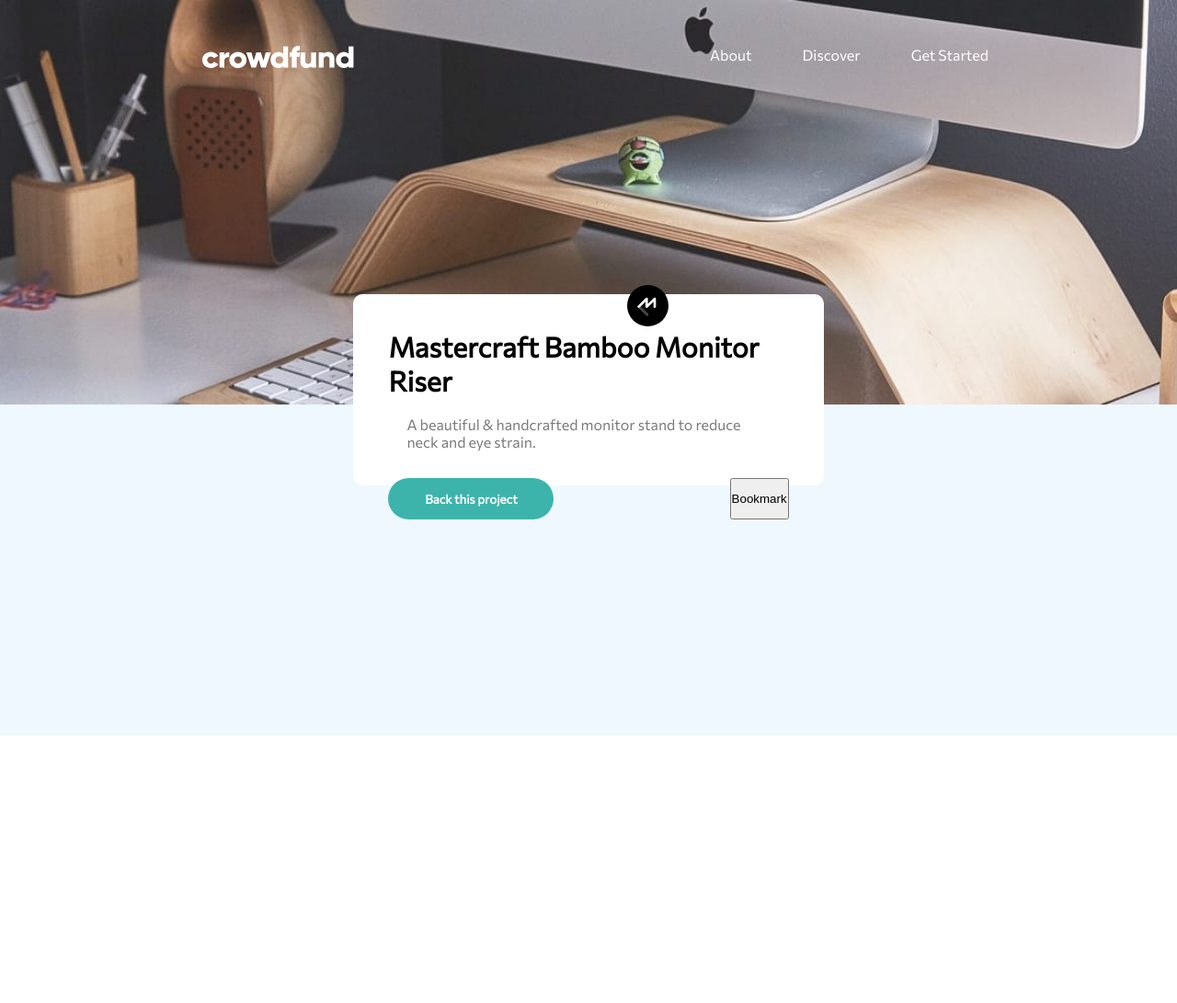
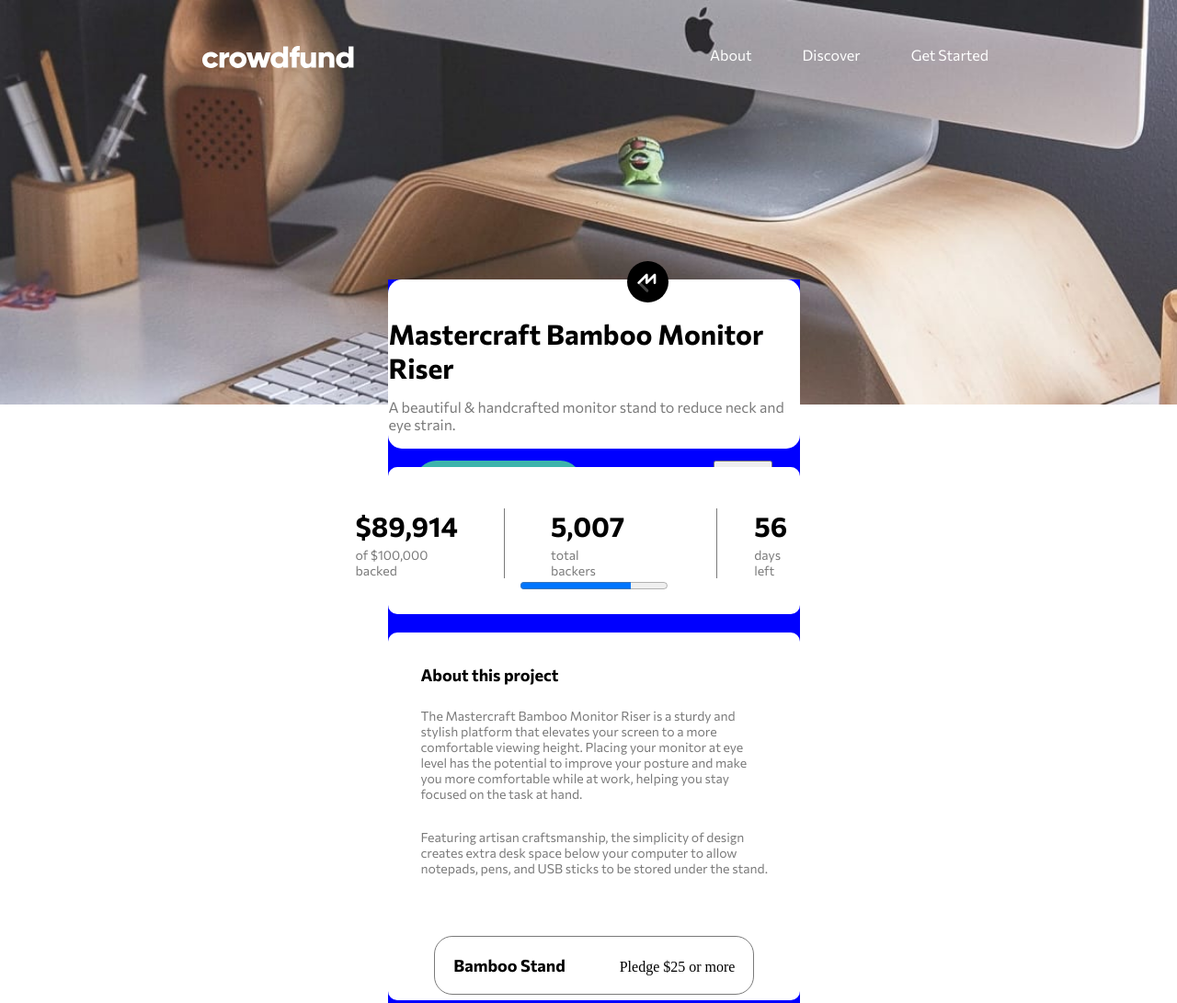
Before and after one commit to victoriacduo/SENAI, a plain HTML site: page pwfe/Frontend Mentor/Crowdfunding/index.html in a window 1280 px wide. Shown: the top 1091 px of the page at 92% size. Before the commit the page ends 800 px from the top, so only its background shows below. Drawn offline with Linux system fonts and the light colour scheme.

Commit message:
Challenge 01

```diff
--- a/pwfe/Frontend Mentor/Crowdfunding/index.html
+++ b/pwfe/Frontend Mentor/Crowdfunding/index.html
@@ -18,17 +18,62 @@
             </div>
         </div>
     </header>
-    <main>
-        <div class="container">
-            <img class ="logo-mastercraft" src="images/logo-mastercraft.svg"/>
-            <span class="mastercraft">Mastercraft Bamboo Monitor Riser</span>
-            <span class="beautiful">A beautiful & handcrafted monitor stand to reduce neck and eye strain.</span>
-            <div class="botoes">
-                <button class="backpro">Back this project</button>
-                <button>Bookmark</button>
+        <div class="meinho">
+            <div class="first-container">
+                <span class="mastercraft">Mastercraft Bamboo Monitor Riser</span>
+                <span class="beautiful">A beautiful & handcrafted monitor stand to reduce neck and eye strain.</span>
+                <div class="botoes">
+                    <button class="backpro">Back this project</button>
+                    <button>Bookmark</button>
+                </div>
             </div>
+
+            <div class="second-container">
+                <div class="numeros">
+                    <div class="dinheiros">
+                        <span class="negrito">$89,914</span>
+                        <span class="sem-negrito">of $100,000 backed</span>
+                    </div>
+                    <div class="backers">
+                        <span class="negrito">5,007</span>
+                        <span class="sem-negrito">total backers</span>
+                    </div>
+                    <div class="daysleft">
+                        <span class="negrito">56</span>
+                        <span class="sem-negrito">days left</span>
+                    </div>
+                </div>
+                <progress class="progress" value="75" max="100"></progress>
+            </div>
+
+            <div class="third-container">
+                <div class="textos">
+                    <span class="about">About this project</span>
+                    <span class="textinho">The Mastercraft Bamboo Monitor Riser is a sturdy and stylish platform that elevates your screen
+                        to a more comfortable viewing height. Placing your monitor at eye level has the potential to improve
+                        your posture and make you more comfortable while at work, helping you stay focused on the task at hand.
+                      </span>
+                    <span class="textinho">Featuring artisan craftsmanship, the simplicity of design creates extra desk space below your computer
+                        to allow notepads, pens, and USB sticks to be stored under the stand.</span>
+                </div>
+                <div class="quadrados">
+                    <div class="bamboo">
+                        <div class="linha">
+                            <span class="about">Bamboo Stand</span>
+                            <span>Pledge $25 or more</span>
+                        </div>
+                    </div>
+                    <div class="black">
+
+                    </div>
+                    <div class="mahogany">
+
+                    </div>
+                </div>
+            </div>
+
         </div>
-    </main>
+        <img class ="logo-mastercraft" src="images/logo-mastercraft.svg"/>
 </body>
 <script src="script.js"></script>
 </html>
--- a/pwfe/Frontend Mentor/Crowdfunding/style.css
+++ b/pwfe/Frontend Mentor/Crowdfunding/style.css
@@ -1,4 +1,4 @@
-@import url('https://fonts.googleapis.com/css?family=Commissioner');
+@import url('https://fonts.googleapis.com/css2?family=Commissioner:wght@400;500;700&display=swap');
 
 *{
     margin: 0;
@@ -47,43 +47,45 @@ a{
     color: #fff;
 }
 
-main{
-    width: 100%;
-    height: 45%;
-    background-color: aliceblue;
+.meinho{
+    display: flex;
+    flex-direction: column;
+    position: absolute;
+    top: 38%;
+    left: 33%;
+    height: 100%;
+    width: 35%;
+    background-color: blue;
 }
 
-.container{
+ .first-container{
     display: flex;
     flex-direction: column;
     align-items: center;
-    padding: 3%;
-    width: 40%;
-    height: 26%;
     background-color: #fff;
-    position: absolute;
-    top: 40%;
-    left: 30%;
-    border-radius: 10px;
+    border-radius: 15px;
+    width: 100%;
+    height: 23%;
 }
 
 .logo-mastercraft{
     width: 45px;
     height: 45px;
     position: absolute;
-    top: -5%;
-    left: 25%;
+    top: 35.5%;
+    left: 40%;
 }
 
 .mastercraft{
     font-family: 'Commissioner';
     font-size: 30px;
     font-weight: 700;
+    margin-top: 40px;
 }
 
 .beautiful{
     font-weight: 400;
-    padding: 20px;
+    margin-top: 15px;
     font-family: 'Commissioner';
     font-size: 16px;
     color: hsl(0, 0%, 48%);
@@ -94,7 +96,7 @@ main{
     flex-direction: row;
     justify-content: space-between;
     width: 100%;
-    margin-top: 10px;
+    padding: 30px;
 }
 
 .backpro{
@@ -107,3 +109,97 @@ main{
     border-radius: 30px;
     border: none;
 }
+
+.second-container{
+    display: flex;
+    flex-direction: column;
+    align-items: center;
+    width: 100%;
+    height: 20%;
+    background-color: #fff;
+    border-radius: 10px;
+    margin-top: 20px;
+}
+
+.numeros{
+    display: flex;
+    flex-direction: row;
+    margin-top: 45px;
+}
+
+.dinheiros{
+    display: flex;
+    flex-direction: column;
+    padding-right: 50px;
+    border-right: 1px solid hsl(0, 0%, 48%);
+}
+
+.backers{
+    display: flex;
+    flex-direction: column;
+    padding-left: 50px;
+    padding-right: 100px;
+    border-right: 1px solid hsl(0, 0%, 48%);
+}
+
+.daysleft{
+    display: flex;
+    flex-direction: column;
+    padding-left: 40px;
+    padding-right: 50px;
+}
+
+.negrito{
+    font-family: 'Commissioner';
+    font-size: 30px;
+    font-weight: 700;
+}
+
+.sem-negrito{
+    font-weight: 400;
+    margin-top: 5px;
+    font-family: 'Commissioner';
+    font-size: 14px;
+    color: hsl(0, 0%, 48%);
+}
+
+.third-container{
+    display: flex;
+    flex-direction: column;
+    align-items: center;
+    width: 100%;
+    height: 50%;
+    background-color: #fff;
+    border-radius: 10px;
+    margin-top: 20px;
+}
+
+.textos{
+    display: flex;
+    flex-direction: column;
+    padding: 35px;
+}
+
+.about{
+    margin-right: 55px;
+    font-size: 18px;
+    font-family: 'Commissioner';
+    font-weight: 700;
+    margin-bottom: 25px;
+}
+
+.textinho{
+    font-weight: 400;
+    margin-bottom: 30px;
+    font-family: 'Commissioner';
+    font-size: 14px;
+    color: hsl(0, 0%, 48%);
+}
+
+.bamboo{
+    display: flex;
+    flex-direction: column;
+    padding: 20px;
+    border: 1px solid hsl(0, 0%, 48%);
+    border-radius: 20px;
+}
```
Also changed, not shown: pwfe/Frontend Mentor/Crowdfunding/index1.html (+0 -14 lines).
